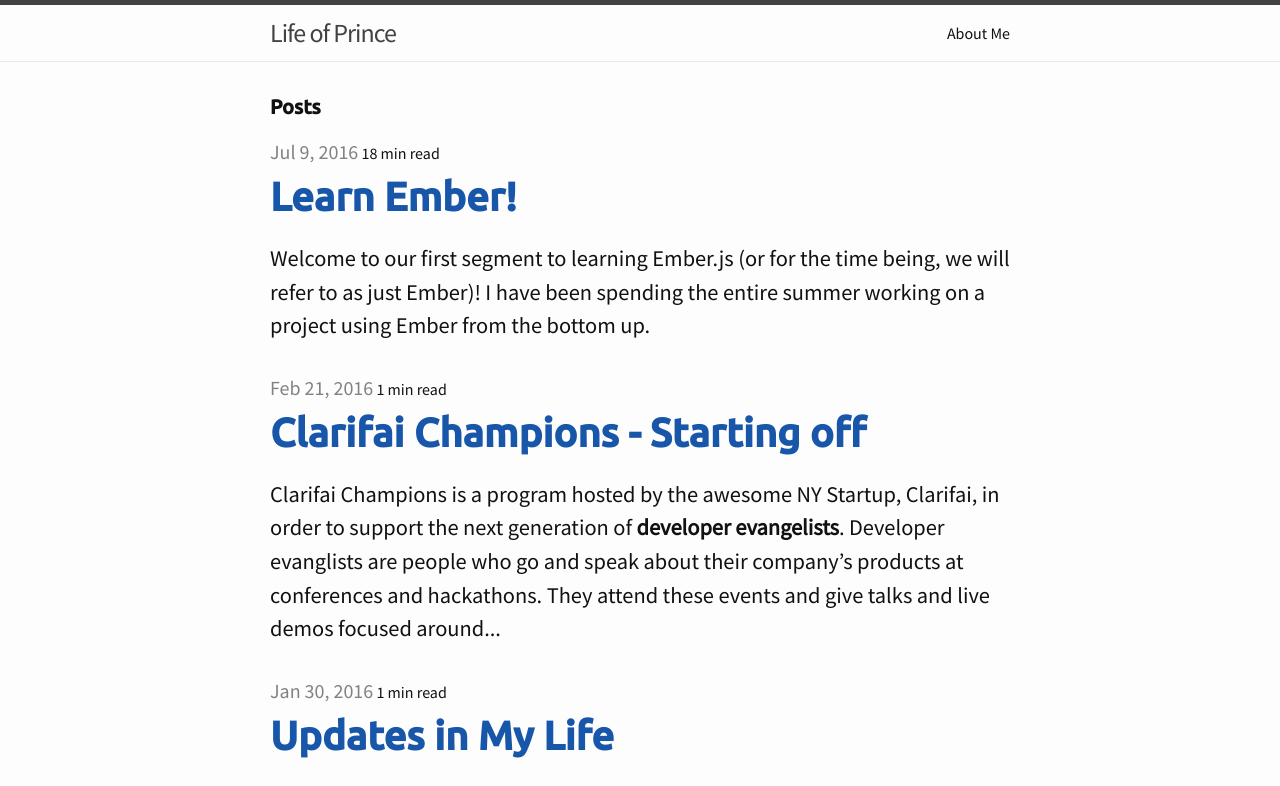
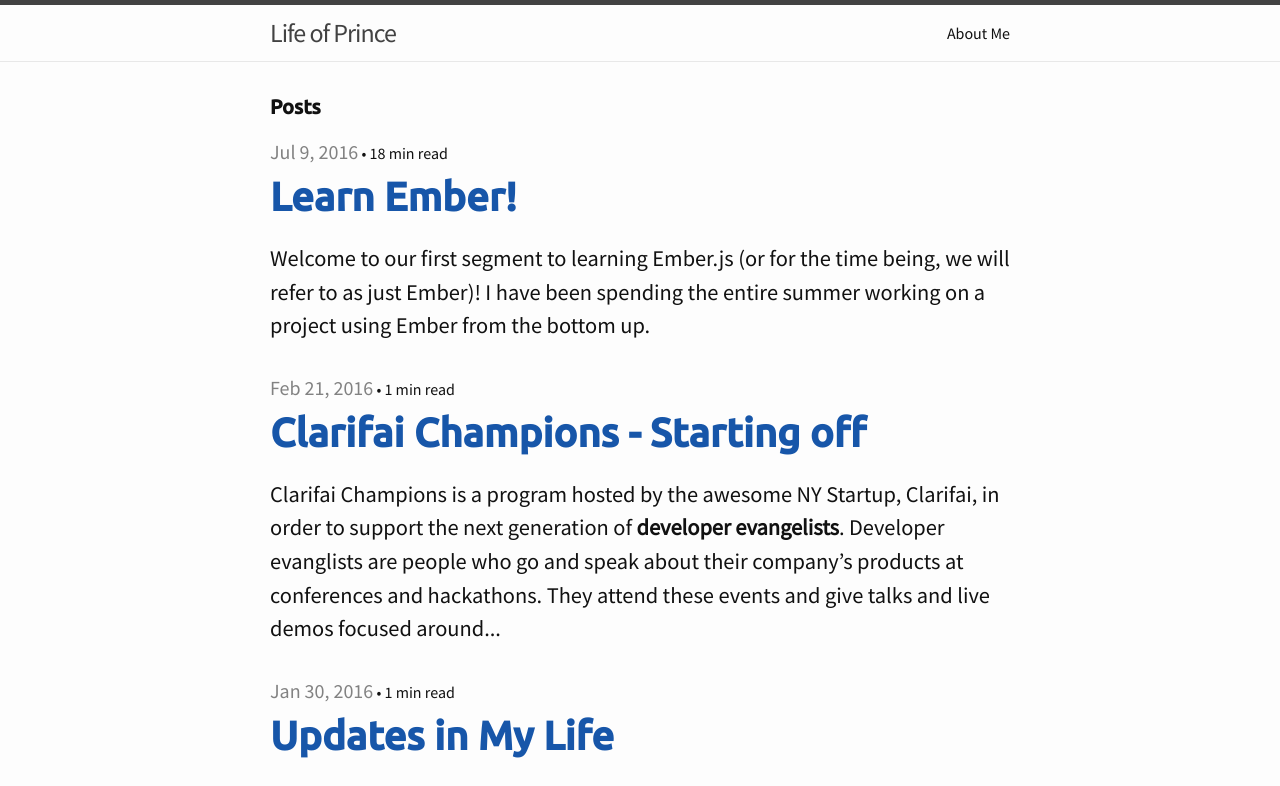
Before and after one commit to maxcell/blog, a Jekyll site: the page built from index.html, in a window 1280 px wide. Shown: the top 786 px of the page. Built offline with Jekyll 4.4.1, drawn with Linux system fonts in a browser that asks for light colours; comment, search, counter and statistics services are not loaded.

Commit message:
Add bullet because readability

```diff
--- a/index.html
+++ b/index.html
@@ -9,12 +9,11 @@
   <ul class="post-list">
     {% for post in site.posts %}
       <li>
-        <span class="post-meta">{{ post.date | date: "%b %-d, %Y" }}</span>
-        {% include read_time.html %}
-
+        <span class="post-meta">{{ post.date | date: "%b %-d, %Y" }}</span> • {% include read_time.html %}
         <h2>
           <a class="post-link" href="{{ post.url | prepend: site.baseurl }}">{{ post.title }}</a>
         </h2>
+
         {{ post.excerpt | truncatewords: 50 }}
       </li>
     {% endfor %}
```
